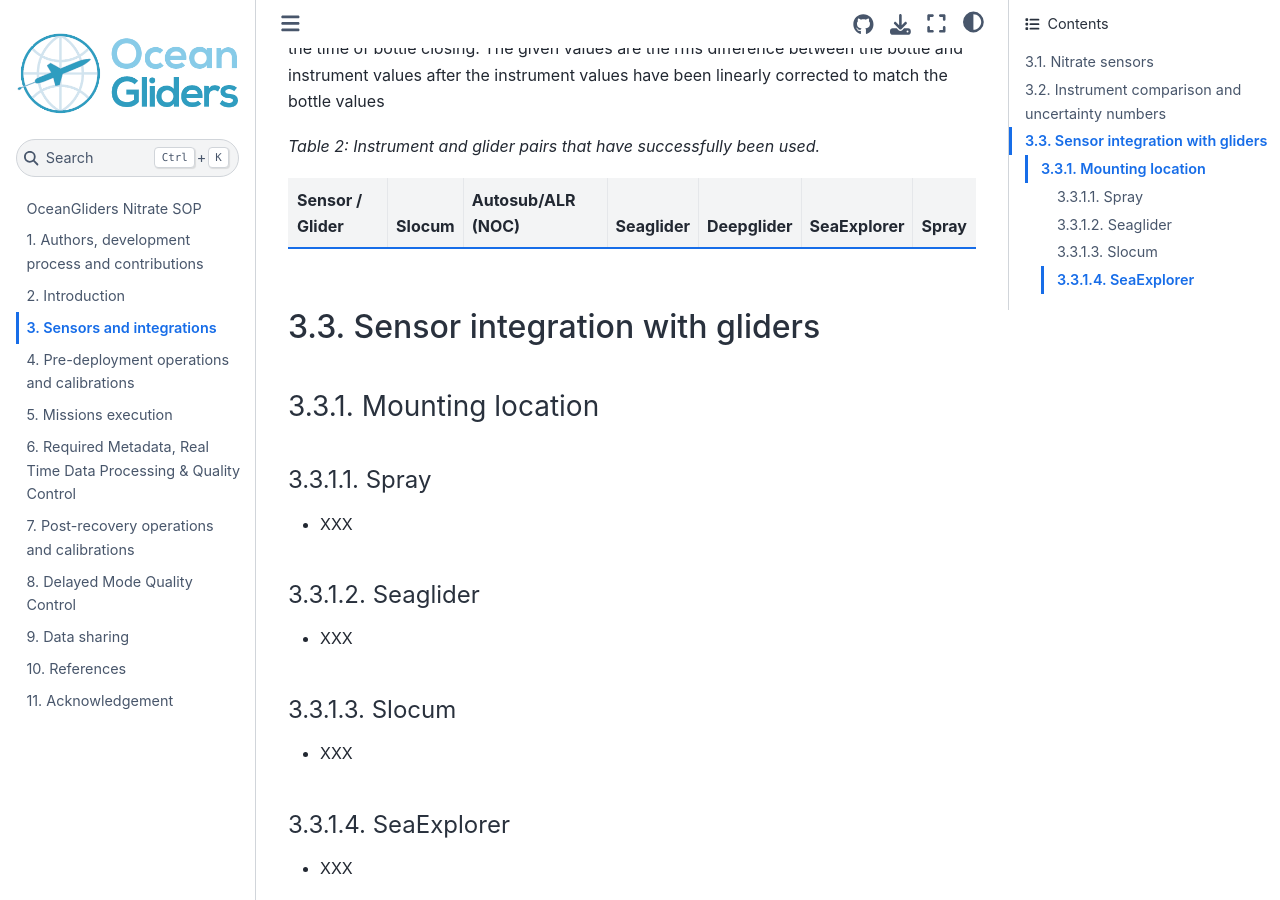
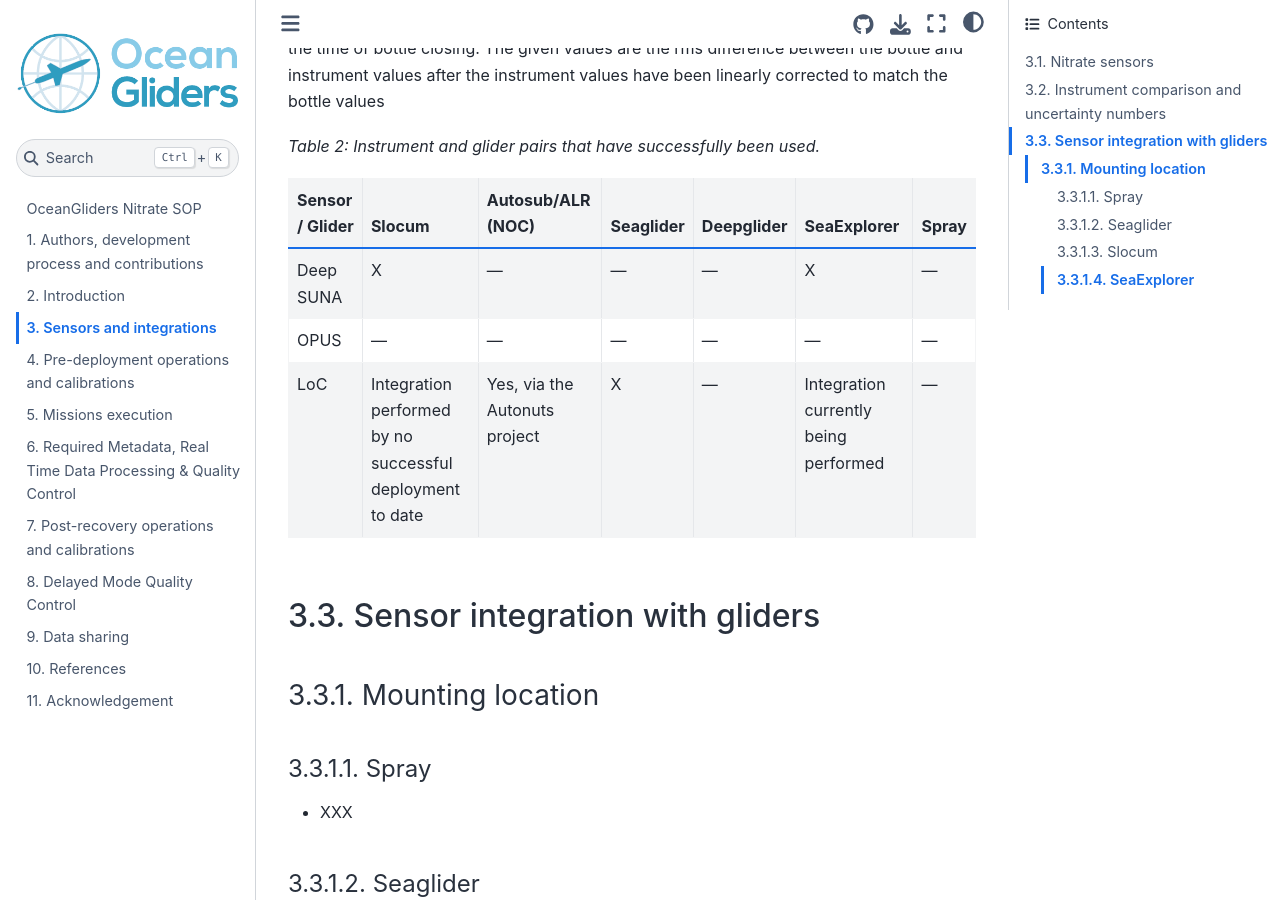
Before and after one commit to OceanGlidersCommunity/Nitrate_SOP, a Jupyter Book: the page built from sections/nitrate_sensors_integration.md, in a window 1280 px wide and 900 px high, scrolled down 5627 px. Built offline with Jupyter Book 1.0.4 settings and Sphinx 7.4.7 and the Sphinx Book theme 1.1.4, drawn with Linux system fonts in a browser that asks for light colours.

Commit message:
Update nitrate_sensors_integration.md

```diff
--- a/sections/nitrate_sensors_integration.md
+++ b/sections/nitrate_sensors_integration.md
@@ -128,6 +128,9 @@ Bio-fouling and other influences are not included.
 
 |  Sensor / Glider |  Slocum  |  Autosub/ALR (NOC) |  Seaglider | Deepglider |  SeaExplorer |  Spray |
 |---|---|---|---|---|---|---|
+|Deep SUNA|X|---|---|---|X|---|
+|OPUS|---|---|---|---|---|---|
+|LoC|Integration performed by no successful deployment to date|Yes, via the Autonuts project|X|---|Integration currently being performed|---|
 
 ## Sensor integration with gliders
 
```
